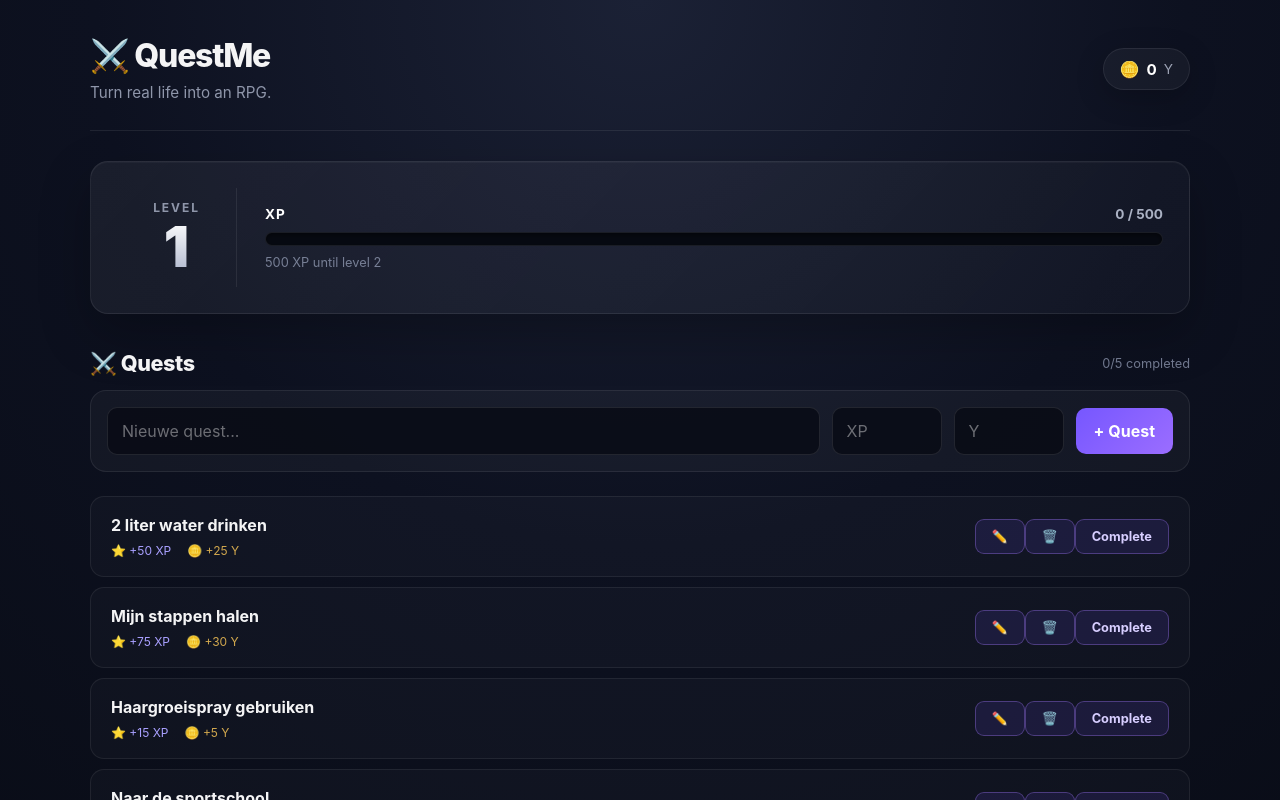
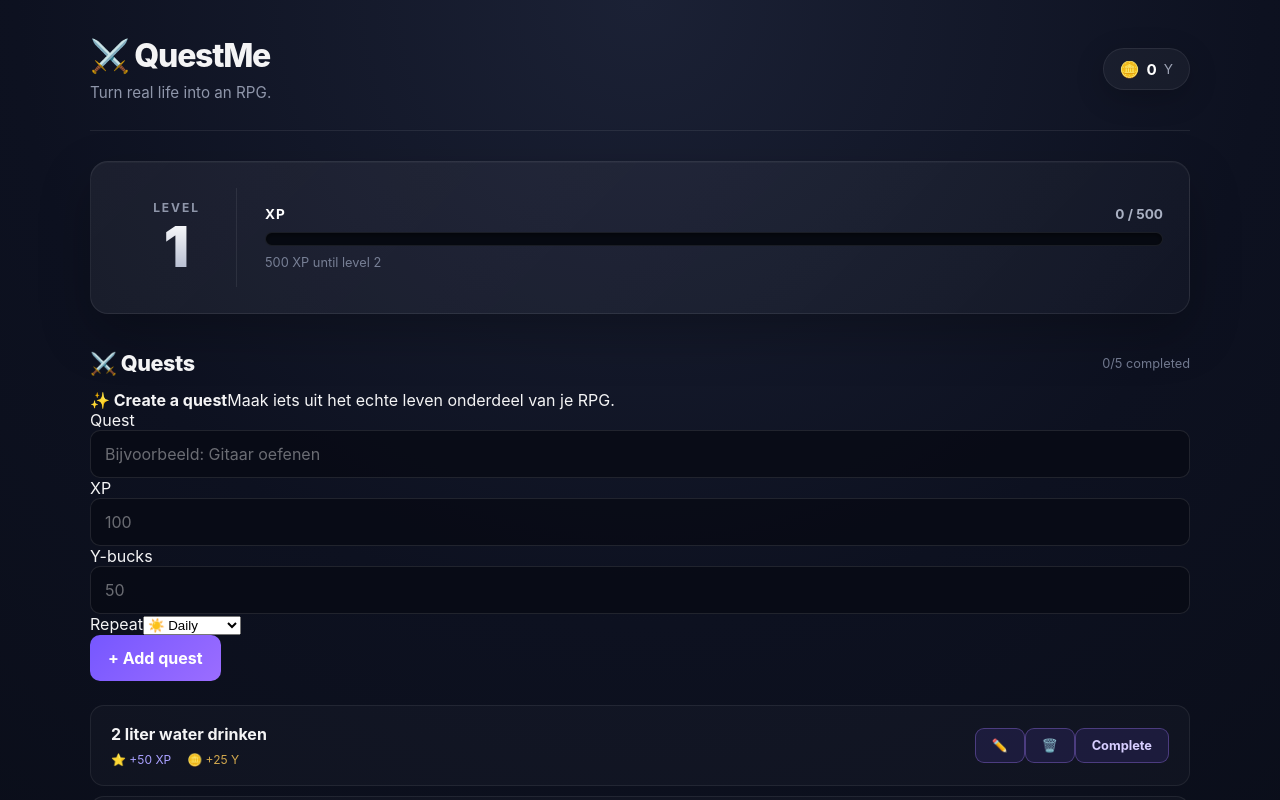
Before and after one commit to yoeran-work/QuestMe, a React (Vite) app: page / in a window 1280 px wide. Shown: the top 800 px of the page. Built offline with nearby package versions, Linux system fonts and the light colour scheme.

Commit message:
Update QuestForm.jsx

```diff
--- a/src/components/QuestForm.jsx
+++ b/src/components/QuestForm.jsx
@@ -1,9 +1,34 @@
-import { useState } from "react";
+import { useEffect, useState } from "react";
 
-function QuestForm({ onAddQuest }) {
+function QuestForm({
+  onAddQuest,
+  editingQuest,
+  onSaveEdit,
+  onCancelEdit
+}) {
   const [title, setTitle] = useState("");
   const [xp, setXp] = useState("");
   const [y, setY] = useState("");
+  const [type, setType] = useState("daily");
+
+  useEffect(() => {
+    if (editingQuest) {
+      setTitle(editingQuest.title);
+      setXp(editingQuest.xp);
+      setY(editingQuest.y);
+      setType(editingQuest.type || "daily");
+      return;
+    }
+
+    resetForm();
+  }, [editingQuest]);
+
+  function resetForm() {
+    setTitle("");
+    setXp("");
+    setY("");
+    setType("daily");
+  }
 
   function handleSubmit(event) {
     event.preventDefault();
@@ -16,55 +41,161 @@ function QuestForm({ onAddQuest }) {
       return;
     }
 
-    if (xpValue < 0 || yValue < 0) {
+    if (
+      !Number.isFinite(xpValue) ||
+      !Number.isFinite(yValue) ||
+      xpValue < 0 ||
+      yValue < 0
+    ) {
       return;
     }
 
-    const newQuest = {
+    if (editingQuest) {
+      onSaveEdit({
+        ...editingQuest,
+
+        title: cleanTitle,
+        xp: xpValue,
+        y: yValue,
+        type,
+
+        updatedAt: new Date().toISOString()
+      });
+
+      return;
+    }
+
+    onAddQuest({
       id: crypto.randomUUID(),
+
       title: cleanTitle,
-      xp: xpValue || 0,
-      y: yValue || 0
-    };
+      xp: xpValue,
+      y: yValue,
+      type,
 
-    onAddQuest(newQuest);
+      createdAt: new Date().toISOString()
+    });
 
-    setTitle("");
-    setXp("");
-    setY("");
+    resetForm();
+  }
+
+  function handleCancel() {
+    resetForm();
+    onCancelEdit();
   }
 
   return (
-    <form className="quest-form" onSubmit={handleSubmit}>
-      <div className="quest-form-grid">
+    <form
+      className={`quest-form ${
+        editingQuest ? "quest-form-editing" : ""
+      }`}
+      onSubmit={handleSubmit}
+    >
+      <div className="quest-form-header">
+        <div>
+          <strong>
+            {editingQuest
+              ? "✏️ Edit quest"
+              : "✨ Create a quest"}
+          </strong>
+
+          <span>
+            {editingQuest
+              ? "Pas de quest aan en sla je wijzigingen op."
+              : "Maak iets uit het echte leven onderdeel van je RPG."}
+          </span>
+        </div>
+
+        {editingQuest && (
+          <button
+            type="button"
+            className="quest-cancel-button"
+            onClick={handleCancel}
+          >
+            Cancel
+          </button>
+        )}
+      </div>
+
+      <div className="quest-form-fields">
+        <label className="quest-field quest-title-field">
+          <span>Quest</span>
+
           <input
             type="text"
-          placeholder="Nieuwe quest..."
+            placeholder="Bijvoorbeeld: Gitaar oefenen"
             value={title}
-          onChange={(event) => setTitle(event.target.value)}
+            onChange={(event) =>
+              setTitle(event.target.value)
+            }
             required
           />
+        </label>
+
+        <label className="quest-field">
+          <span>XP</span>
 
           <input
             type="number"
-          placeholder="XP"
             min="0"
+            step="1"
+            placeholder="100"
             value={xp}
-          onChange={(event) => setXp(event.target.value)}
+            onChange={(event) =>
+              setXp(event.target.value)
+            }
+            required
           />
+        </label>
+
+        <label className="quest-field">
+          <span>Y-bucks</span>
 
           <input
             type="number"
-          placeholder="Y"
             min="0"
+            step="1"
+            placeholder="50"
             value={y}
-          onChange={(event) => setY(event.target.value)}
+            onChange={(event) =>
+              setY(event.target.value)
+            }
+            required
           />
+        </label>
 
-        <button type="submit">
-          + Quest
+        <label className="quest-field quest-type-field">
+          <span>Repeat</span>
+
+          <select
+            value={type}
+            onChange={(event) =>
+              setType(event.target.value)
+            }
+          >
+            <option value="daily">
+              ☀️ Daily
+            </option>
+
+            <option value="weekly">
+              📅 Weekly
+            </option>
+
+            <option value="one-time">
+              🏆 One-time
+            </option>
+          </select>
+        </label>
+      </div>
+
+      <button
+        type="submit"
+        className="quest-submit-button"
+      >
+        {editingQuest
+          ? "Save changes"
+          : "+ Add quest"}
       </button>
-      </div>
     </form>
   );
 }
```
Lines whose indentation alone changed are shown as unchanged.
